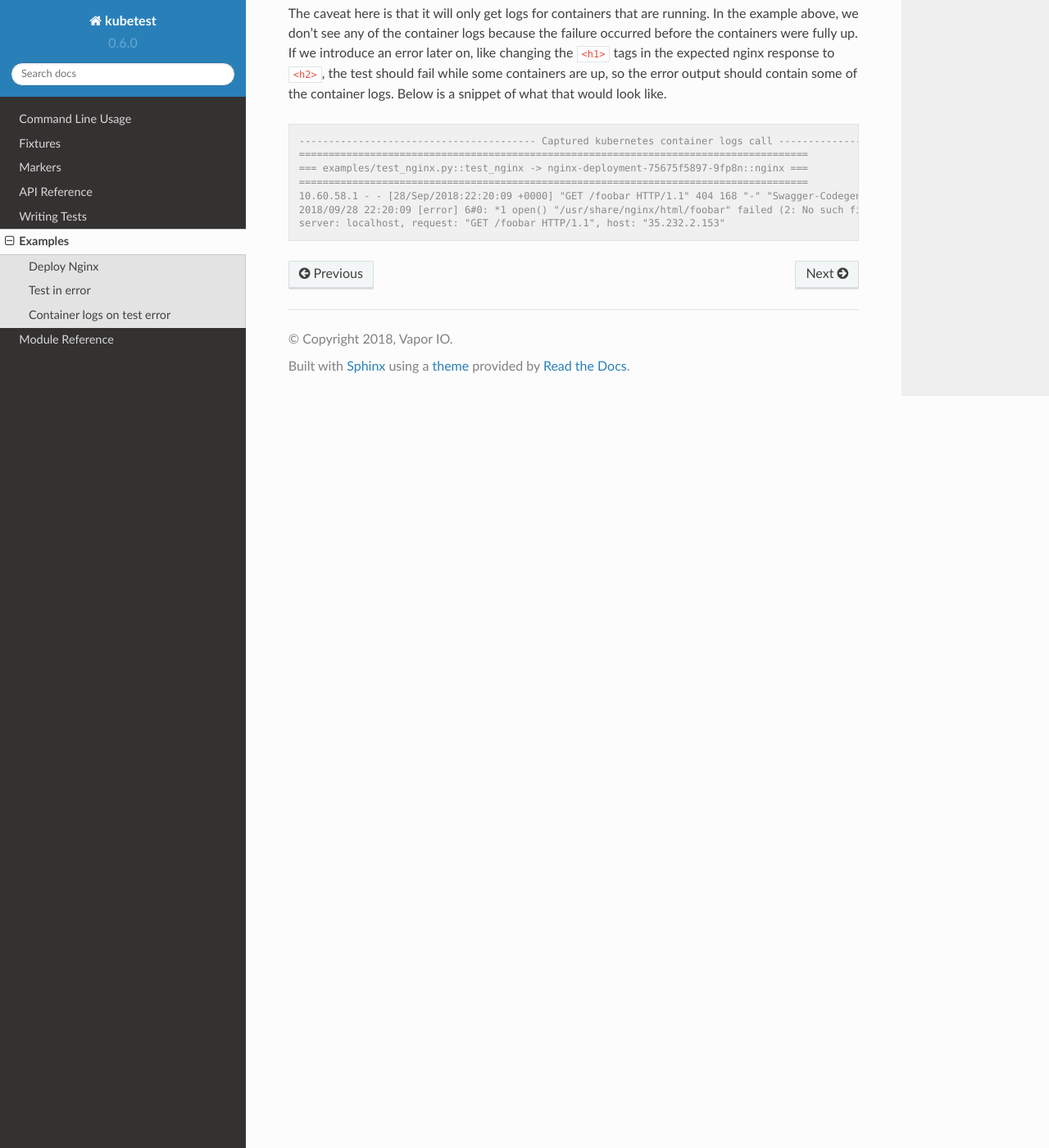
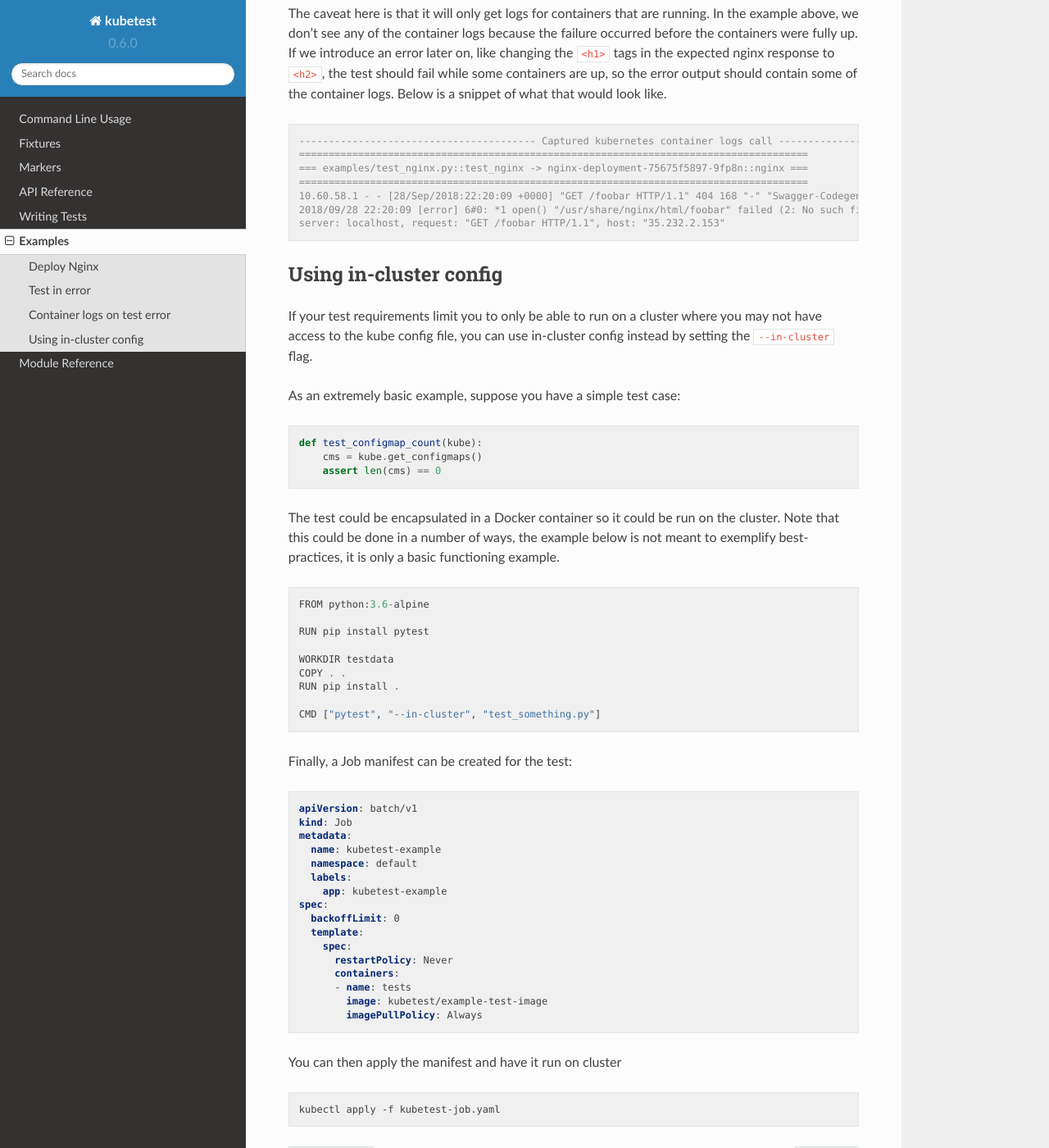
Before and after one commit to vapor-ware/kubetest, a Sphinx documentation site: the page built from docs/examples.rst, in a window 1280 px wide and 1400 px high, scrolled down 4515 px. Shown: the whole window at 82% size. Built offline with Sphinx 7.4.7 and the Read the Docs theme 2.0.0, drawn with Linux system fonts in a browser that asks for light colours.

Commit message:
feat: add support for using in-cluster config

```diff
--- a/docs/examples.rst
+++ b/docs/examples.rst
@@ -271,3 +271,62 @@ output should contain some of the container logs. Below is a snippet of what tha
     10.60.58.1 - - [28/Sep/2018:22:20:09 +0000] "GET /foobar HTTP/1.1" 404 168 "-" "Swagger-Codegen/7.0.0/python" "68.162.240.6"
     2018/09/28 22:20:09 [error] 6#0: *1 open() "/usr/share/nginx/html/foobar" failed (2: No such file or directory), client: 10.60.58.1,
     server: localhost, request: "GET /foobar HTTP/1.1", host: "35.232.2.153"
+
+
+Using in-cluster config
+-----------------------
+
+If your test requirements limit you to only be able to run on a cluster where you may not have
+access to the kube config file, you can use in-cluster config instead by setting the ``--in-cluster``
+flag.
+
+As an extremely basic example, suppose you have a simple test case:
+
+.. code-block:: python
+
+   def test_configmap_count(kube):
+       cms = kube.get_configmaps()
+       assert len(cms) == 0
+
+The test could be encapsulated in a Docker container so it could be run on the cluster. Note that
+this could be done in a number of ways, the example below is not meant to exemplify best-practices,
+it is only a basic functioning example.
+
+.. code-block::
+
+   FROM python:3.6-alpine
+
+   RUN pip install pytest
+
+   WORKDIR testdata
+   COPY . .
+   RUN pip install .
+
+   CMD ["pytest", "--in-cluster", "test_something.py"]
+
+Finally, a Job manifest can be created for the test:
+
+.. code-block:: yaml
+
+   apiVersion: batch/v1
+   kind: Job
+   metadata:
+     name: kubetest-example
+     namespace: default
+     labels:
+       app: kubetest-example
+   spec:
+     backoffLimit: 0
+     template:
+       spec:
+         restartPolicy: Never
+         containers:
+         - name: tests
+           image: kubetest/example-test-image
+           imagePullPolicy: Always
+
+You can then apply the manifest and have it run on cluster
+
+.. code-block:: bash
+
+   kubectl apply -f kubetest-job.yaml
```
Also changed, not shown: docs/usage.rst (+34 -1 lines), 1 other file.
